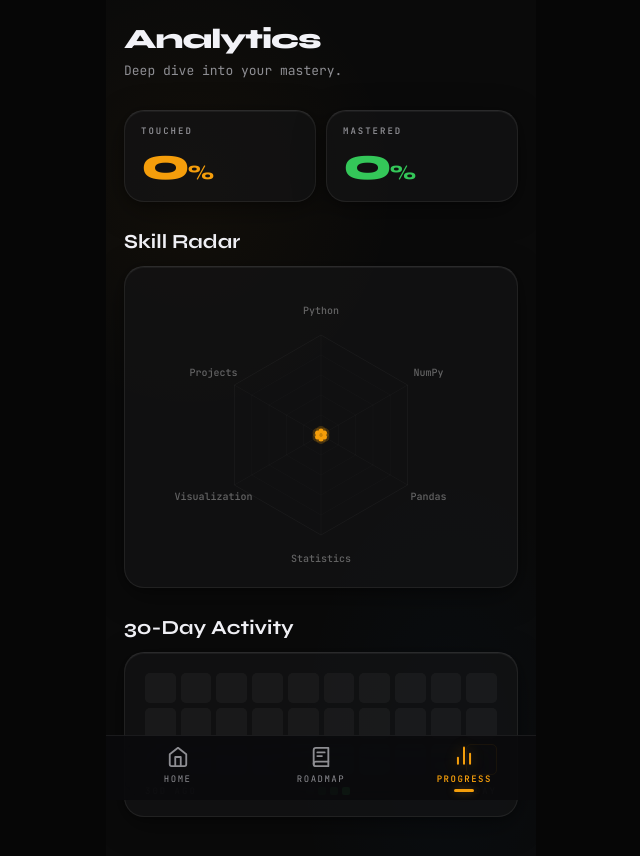
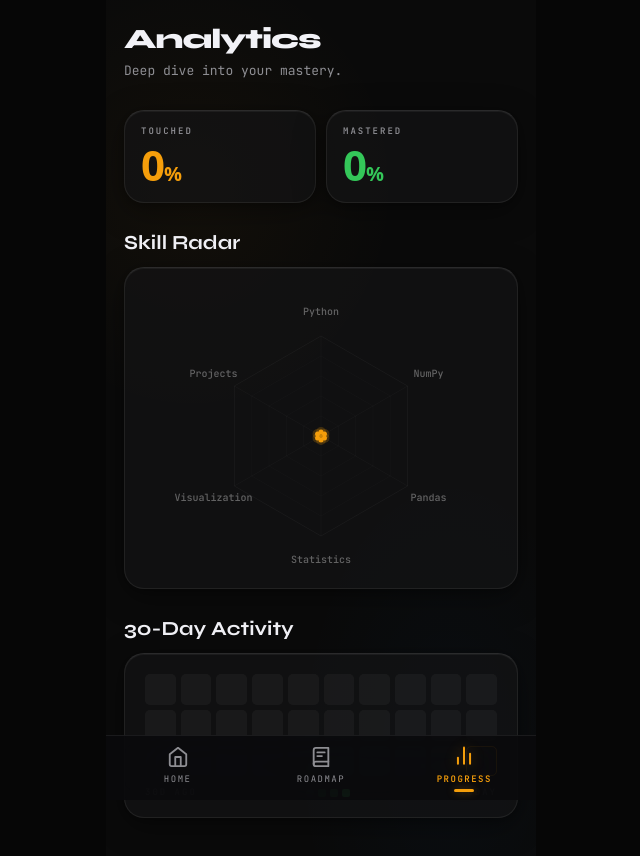
Before and after one commit to aneeshsolanki22-hue/DATAPATH, a React (Vite) app: page / in a window 1280 px wide. Both pictures are taken after a click on the button "PROGRESS". Shown: the top 856 px of the page, without its empty margins (319-959 px from the left). Built offline with nearby package versions, Linux system fonts and the light colour scheme.

Commit message:
style: switch large stat counters to system font stack to prevent Syne horizontal stretch

```diff
--- a/src/components/home/HomeTab.jsx
+++ b/src/components/home/HomeTab.jsx
@@ -47,8 +47,8 @@ export default function HomeTab({ progress, onAdvance, courseData }) {
             color: 'var(--text-secondary)'
           }}>Active Topics</span>
           <span style={{
-            font: "800 46px/0.88 'Syne', sans-serif",
-            letterSpacing: '-2px',
+            font: "700 42px/1 system-ui, -apple-system, sans-serif",
+            letterSpacing: '-1px',
             color: 'var(--amber)'
           }}>{stats.touched}</span>
         </div>
@@ -62,8 +62,8 @@ export default function HomeTab({ progress, onAdvance, courseData }) {
             color: 'var(--text-secondary)'
           }}>Mastered</span>
           <span style={{
-            font: "800 46px/0.88 'Syne', sans-serif",
-            letterSpacing: '-2px',
+            font: "700 42px/1 system-ui, -apple-system, sans-serif",
+            letterSpacing: '-1px',
             color: 'var(--green)'
           }}>{stats.memorized}</span>
         </div>
--- a/src/components/progress/ProgressTab.jsx
+++ b/src/components/progress/ProgressTab.jsx
@@ -164,10 +164,10 @@ export default function ProgressTab({ progress, courseData }) {
             color: 'var(--text-secondary)'
           }}>Touched</span>
           <span style={{
-            font: "800 46px/0.88 'Syne', sans-serif",
-            letterSpacing: '-2px',
+            font: "700 42px/1 system-ui, -apple-system, sans-serif",
+            letterSpacing: '-1px',
             color: 'var(--amber)'
-          }}>{stats.touchedPct}<span style={{ fontSize: '20px', letterSpacing: '0' }}>%</span></span>
+          }}>{stats.touchedPct}<span style={{ fontSize: '20px', letterSpacing: '0', fontWeight: '600' }}>%</span></span>
         </div>
         <div className="glass-card" style={{ padding: '16px', display: 'flex', flexDirection: 'column', gap: '8px' }}>
           <span style={{
@@ -177,10 +177,10 @@ export default function ProgressTab({ progress, courseData }) {
             color: 'var(--text-secondary)'
           }}>Mastered</span>
           <span style={{
-            font: "800 46px/0.88 'Syne', sans-serif",
-            letterSpacing: '-2px',
+            font: "700 42px/1 system-ui, -apple-system, sans-serif",
+            letterSpacing: '-1px',
             color: 'var(--green)'
-          }}>{stats.memorizedPct}<span style={{ fontSize: '20px', letterSpacing: '0' }}>%</span></span>
+          }}>{stats.memorizedPct}<span style={{ fontSize: '20px', letterSpacing: '0', fontWeight: '600' }}>%</span></span>
         </div>
       </div>
 
```
